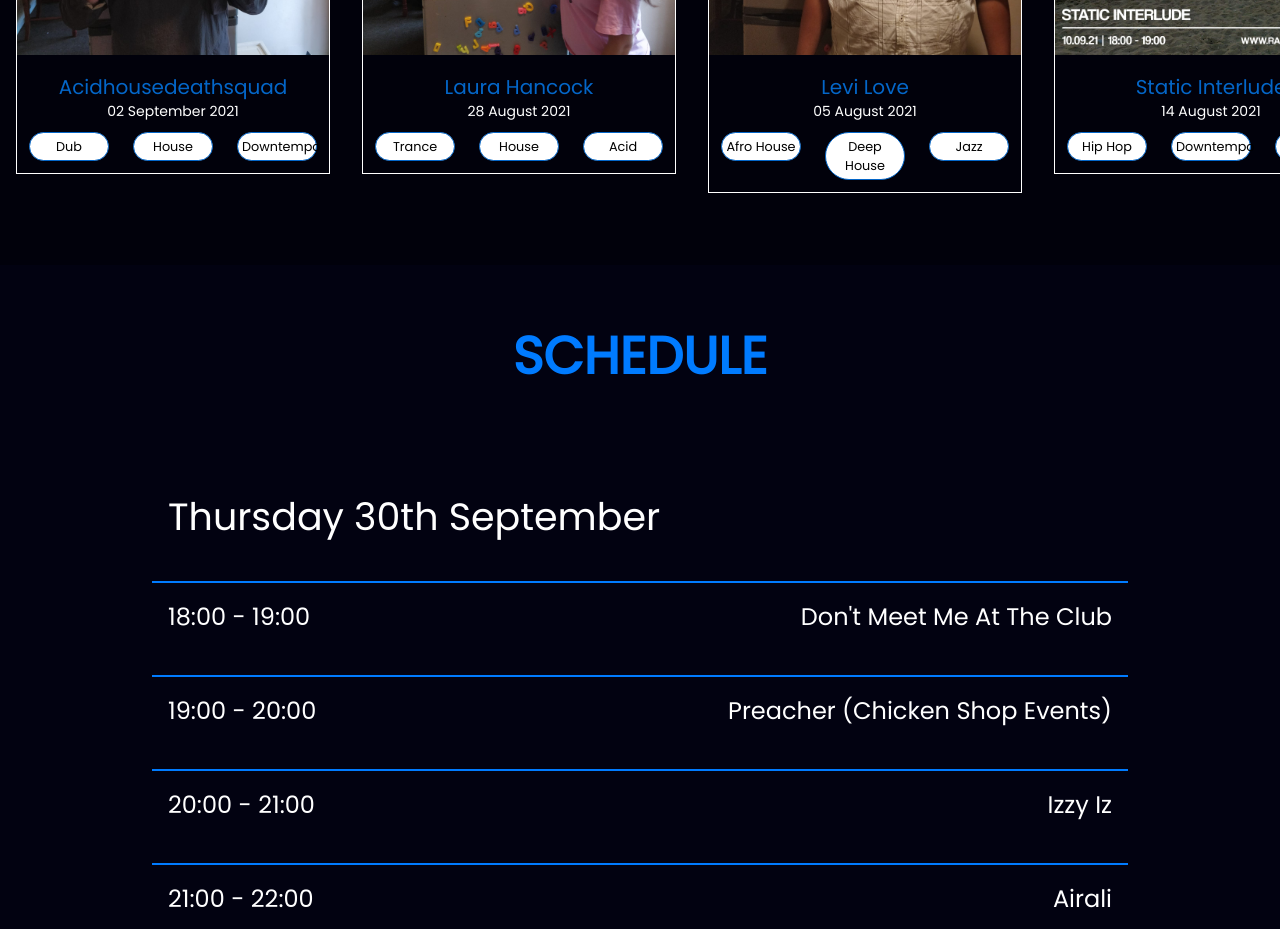
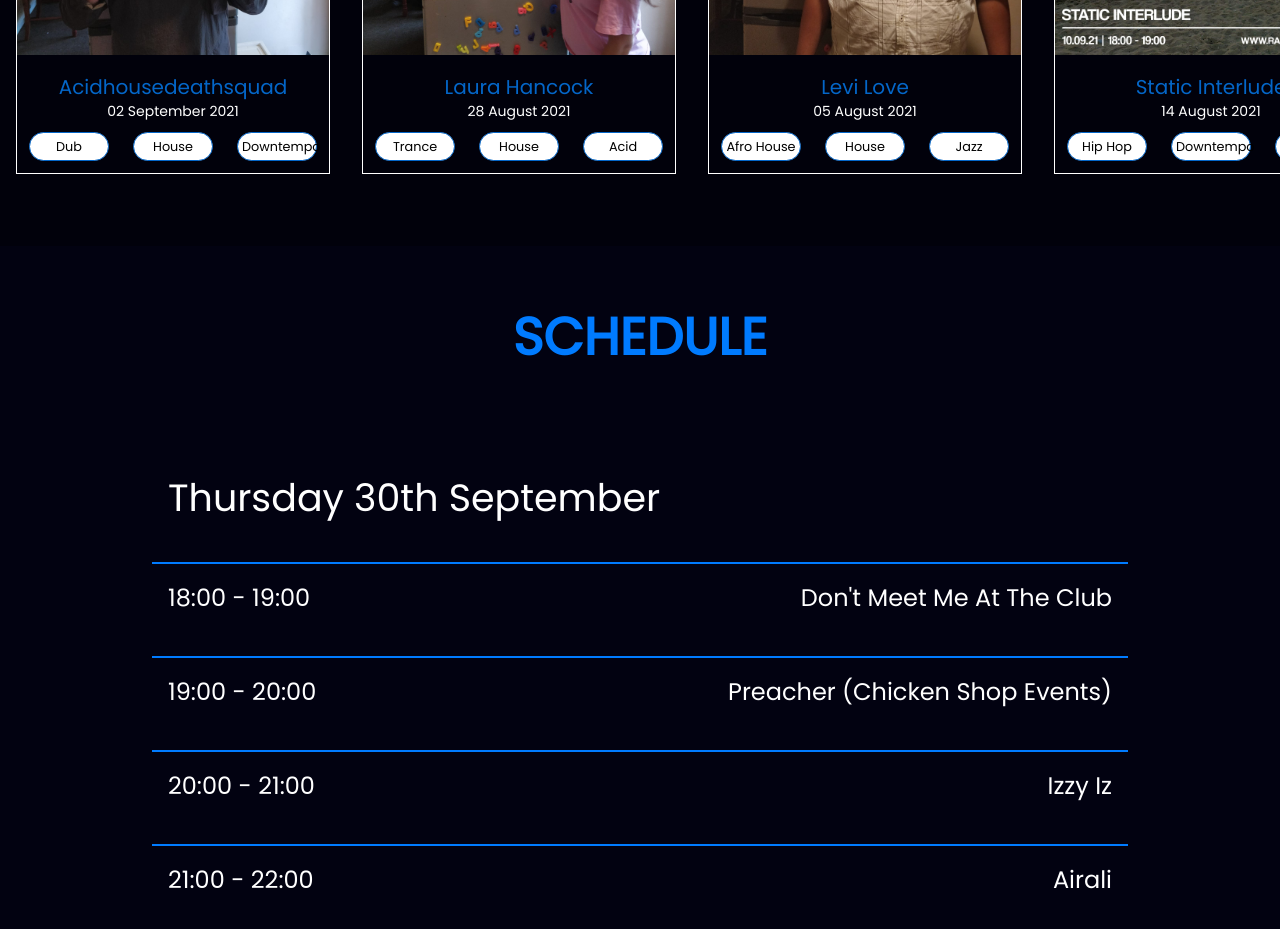
Before and after one commit to katiemhughes/radio-website, a React (Create React App) app: page / in a window 1280 px wide. Shown: the part 1360-2289 px from the top of the page. Built offline with nearby package versions, Linux system fonts and the light colour scheme.

Commit message:
rectified genre

```diff
--- a/src/components/cards/Cards.js
+++ b/src/components/cards/Cards.js
@@ -36,7 +36,7 @@ const Cards = () => {
                     djName="Levi Love"
                     date="05 August 2021"
                     genre1="Afro House"
-                    genre2="Deep House"
+                    genre2="House"
                     genre3="Jazz"
                     showLink="https://www.mixcloud.com/RainyCityRadio/levi-love-100921/"
                     // path="/genres"
```
